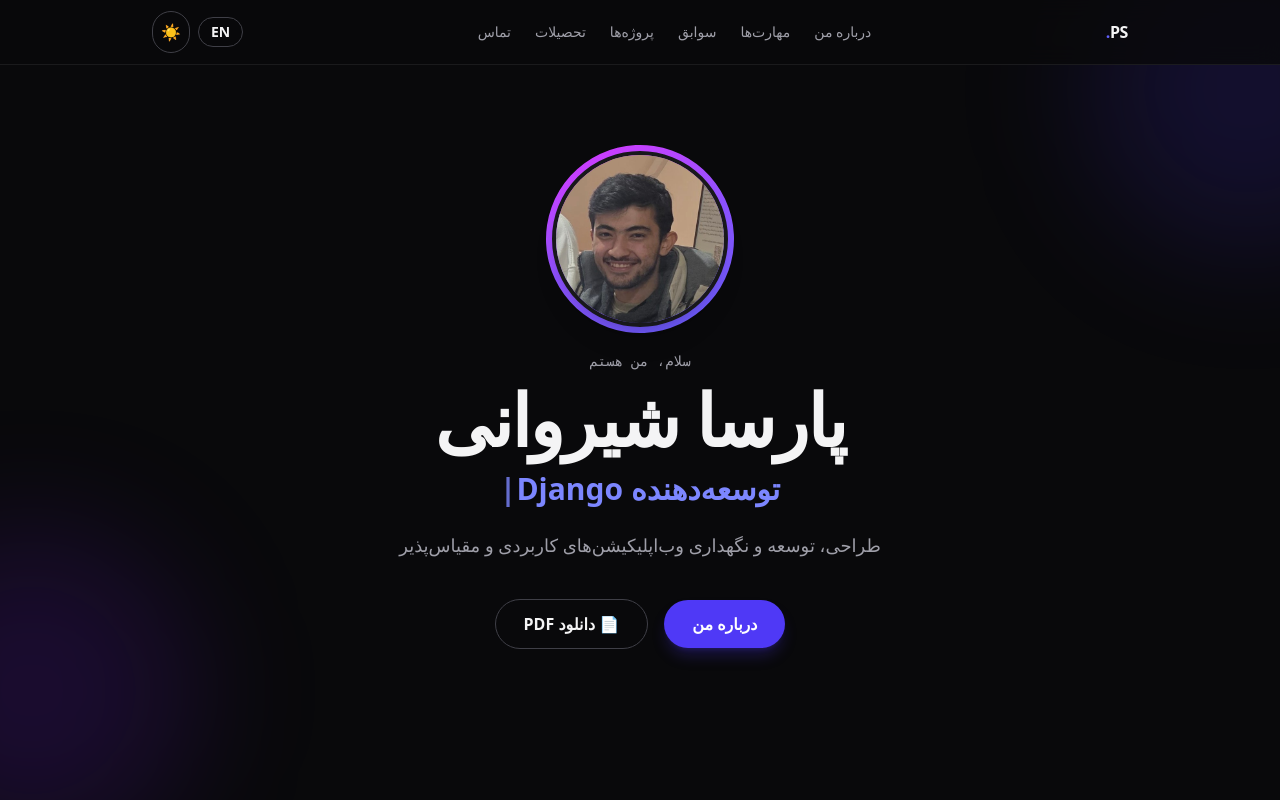
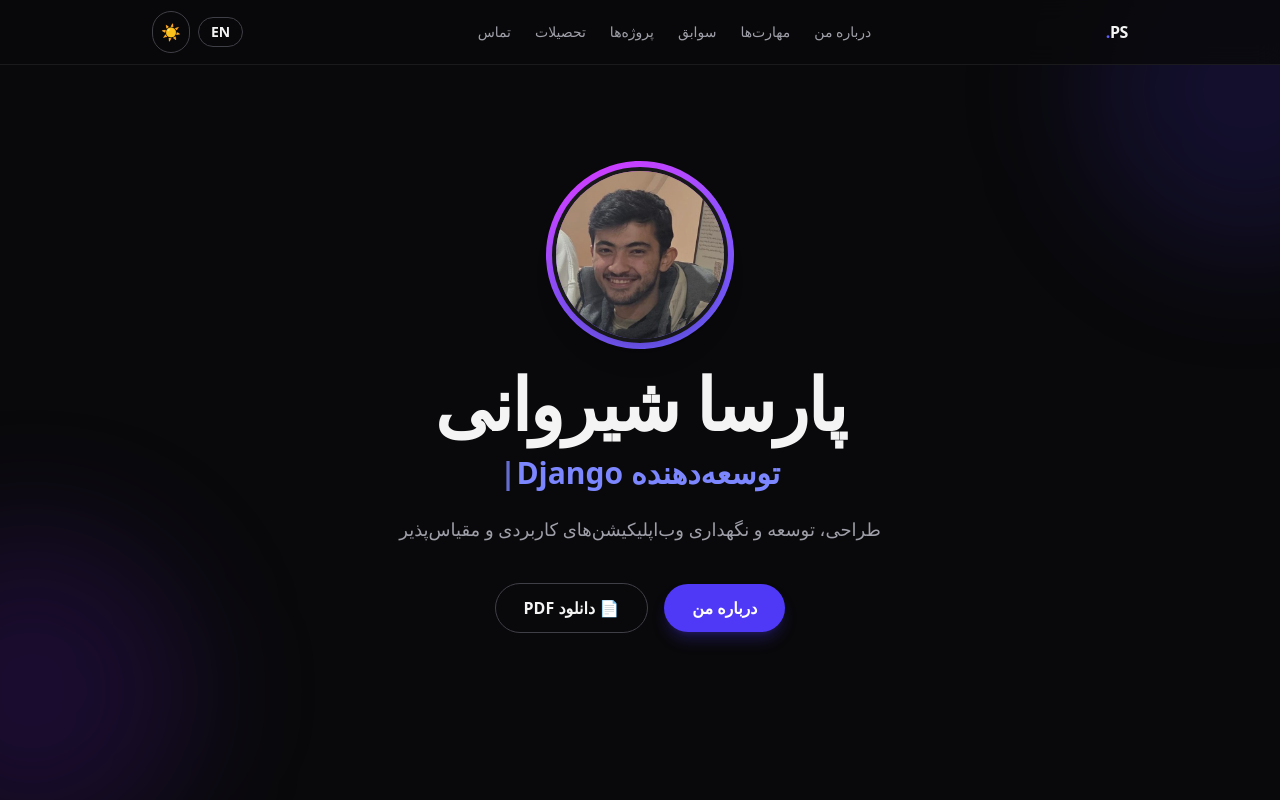
Before and after one commit to shshsh1385/shshsh1385.github.io, a React (Vite) app: page / in a window 1280 px wide. Shown: the top 800 px of the page. Built offline with nearby package versions, Linux system fonts and the light colour scheme; a small style sheet from the web is missing.

Commit message:
Remove hero greeting line

```diff
--- a/src/App.jsx
+++ b/src/App.jsx
@@ -214,9 +214,6 @@ function Hero() {
           />
         </motion.div>
 
-        <p className="mb-3 font-mono text-sm text-zinc-500 dark:text-zinc-400">
-          {isRTL ? 'سلام، من هستم' : "Hi, I'm"}
-        </p>
         <h1 className="mb-4 text-5xl font-black tracking-tight md:text-7xl">
           {t.hero.name}
         </h1>
```
